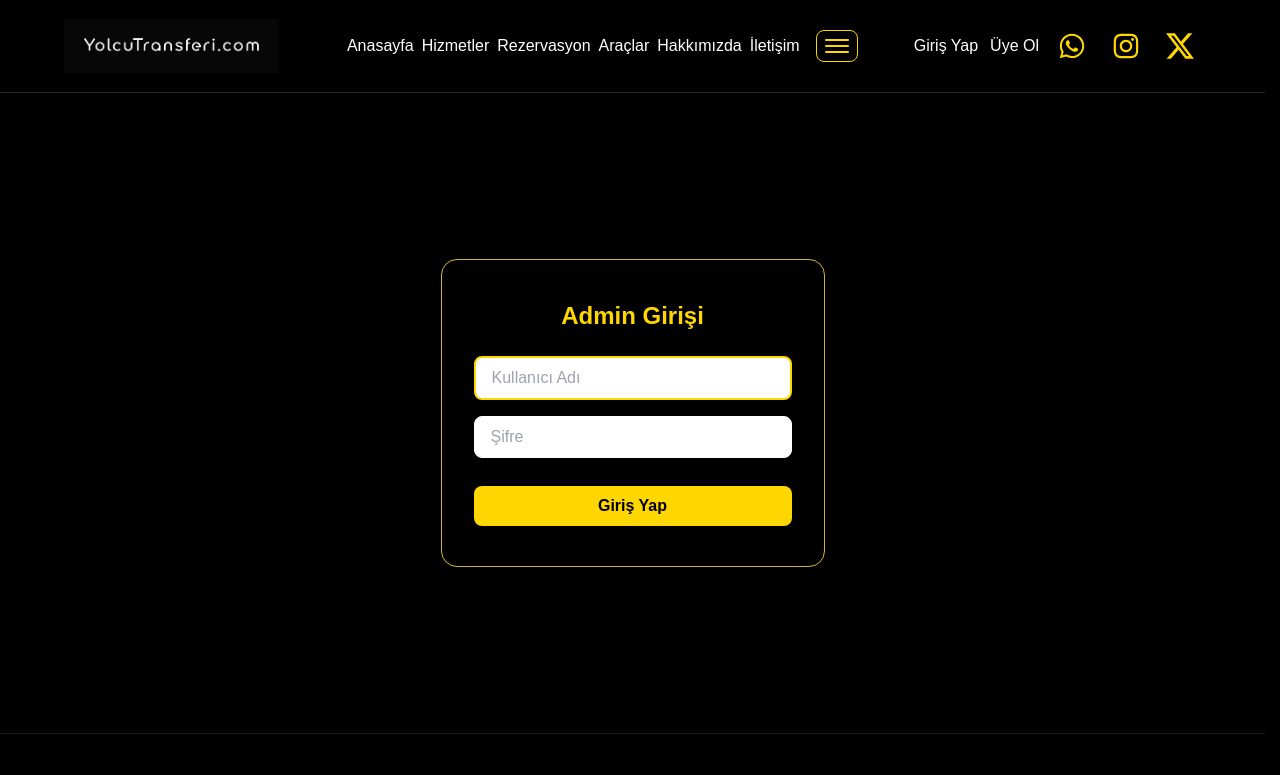
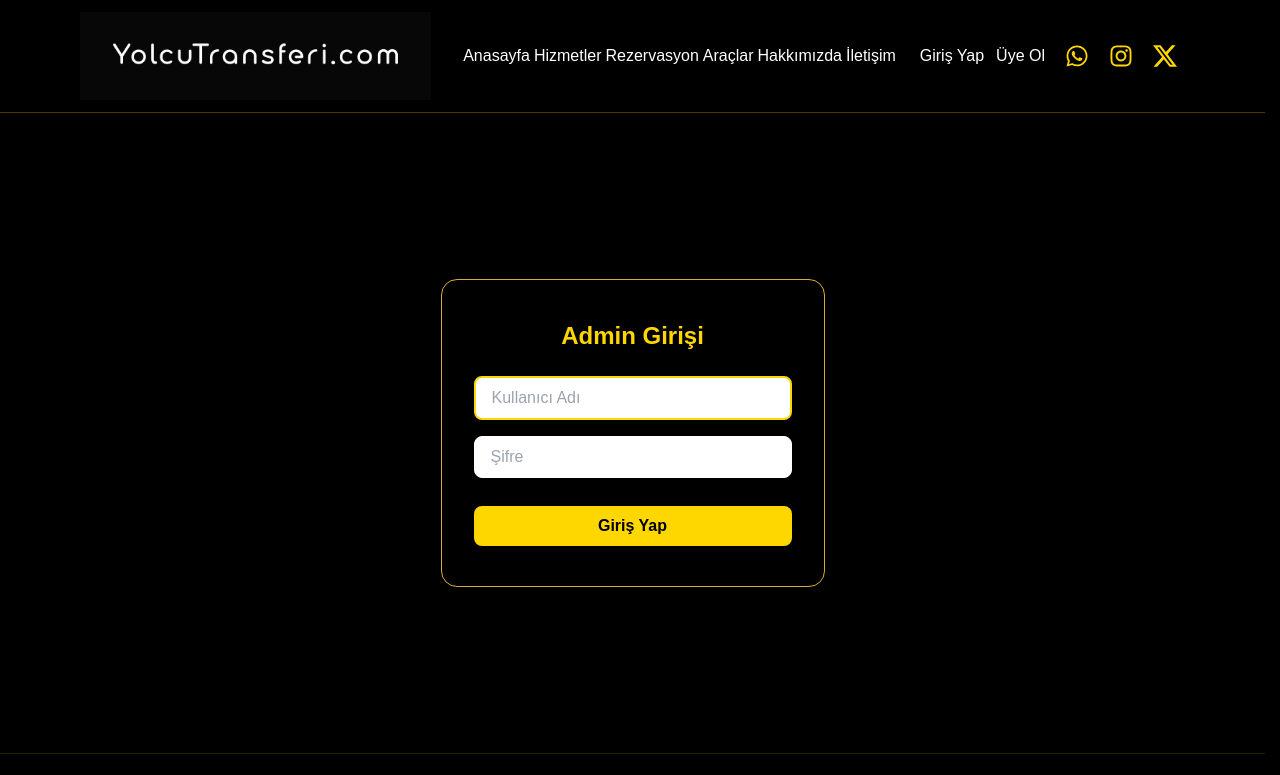
Before and after one commit to haliltayfur/yolcutransferi, a Next.js app: page /admin in a window 1280 px wide. Shown: the top 775 px of the page. Built offline with nearby package versions, Linux system fonts and the light colour scheme.

Commit message:
Update Header.jsx

```diff
--- a/components/Header.jsx
+++ b/components/Header.jsx
@@ -6,7 +6,7 @@ import { FaWhatsapp, FaInstagram } from "react-icons/fa";
 import { SiX } from "react-icons/si";
 
 // Menü
-const desktopMenu = [
+const menuItems = [
   { name: "Anasayfa", href: "/" },
   { name: "Hizmetler", href: "/hizmetler" },
   { name: "Rezervasyon", href: "/rezervasyon" },
@@ -59,27 +59,28 @@ export default function Header() {
   }, [menuOpen]);
 
   return (
-    <header className="w-full bg-black backdrop-blur-md shadow-lg z-40 relative border-b border-[#FFD70033]">
-      <div className="flex items-center justify-between px-7 lg:px-16 py-2 w-full" style={{ minHeight: 86 }}>
-        {/* Logo */}
-        <Link href="/" className="flex items-center min-w-0" style={{ height: "76px" }}>
+    <header className="w-full bg-black/95 shadow-2xl z-40 relative border-b border-[#FFD70044]">
+      <div className="flex items-center justify-between px-8 lg:px-20 py-2 w-full" style={{ minHeight: 100 }}>
+        {/* Logo %20 büyük */}
+        <Link href="/" className="flex items-center min-w-0" style={{ height: "96px" }}>
           <Image
             src="/LOGO.png"
             alt="Logo"
-            width={185}
-            height={76}
+            width={324}    // Örneğin önce 270 ise 324 = 270 * 1.2
+            height={96}
             priority
             style={{
               width: "auto",
-              height: "54px",
-              maxHeight: "76px",
+              height: "96px",
+              maxHeight: "96px",
               objectFit: "contain"
             }}
           />
         </Link>
+
         {/* Menü */}
-        <nav className="flex items-center gap-2 flex-shrink-0 ml-6">
-          {desktopMenu.map((item) => (
+        <nav className="hidden lg:flex items-center gap-1 flex-shrink-0 ml-8">
+          {menuItems.map((item) => (
             <Link
               key={item.href}
               href={item.href}
@@ -88,74 +89,126 @@ export default function Header() {
               {item.name}
             </Link>
           ))}
-          {/* Hamburger */}
-          <button
-            ref={burgerRef}
-            className="flex flex-col gap-1 p-2 rounded-lg border border-gold bg-black/70 ml-2"
-            onClick={() => setMenuOpen(!menuOpen)}
-            aria-label="Menü"
-          >
-            <span className="block w-6 h-0.5 bg-gold rounded"></span>
-            <span className="block w-6 h-0.5 bg-gold rounded"></span>
-            <span className="block w-6 h-0.5 bg-gold rounded"></span>
-          </button>
-        </nav>
-        {/* Sağda giriş/üye ol + sosyal */}
-        <div className="flex items-center gap-3 ml-3">
+
+          {/* Giriş/Üye Ol Butonları */}
           <Link
             href="/login"
-            className="header-btn"
+            className="header-btn ml-5"
           >
             Giriş Yap
           </Link>
           <Link
             href="/register"
-            className="header-btn header-btn-outline"
+            className="header-btn header-btn-outline ml-2"
           >
             Üye Ol
           </Link>
-          <a href="https://wa.me/905395267569" target="_blank" rel="noopener noreferrer" className="header-social">
-            <FaWhatsapp className="w-7 h-7" />
+
+          {/* Sosyal ikonlar */}
+          <a href="https://wa.me/905395267569" target="_blank" rel="noopener noreferrer" className="header-social ml-2">
+            <FaWhatsapp className="w-6 h-6" />
           </a>
           <a href="https://www.instagram.com/yolcutransferi/" target="_blank" rel="noopener noreferrer" className="header-social">
-            <FaInstagram className="w-7 h-7" />
+            <FaInstagram className="w-6 h-6" />
           </a>
           <a href="https://x.com/yolcutransferi" target="_blank" rel="noopener noreferrer" className="header-social">
-            <SiX className="w-7 h-7" />
+            <SiX className="w-6 h-6" />
           </a>
-        </div>
+        </nav>
+
+        {/* Hamburger */}
+        <button
+          ref={burgerRef}
+          className="lg:hidden flex flex-col items-center justify-center gap-1.5 p-3 rounded-xl border-2 border-gold bg-black/90 shadow-xl hover:scale-110 transition-all duration-200"
+          onClick={() => setMenuOpen(!menuOpen)}
+          aria-label="Menü"
+          style={{ minWidth: 52 }}
+        >
+          <span className="block w-9 h-1 rounded-full bg-gold mb-1 shadow-lg" />
+          <span className="block w-9 h-1 rounded-full bg-gold mb-1 shadow-lg" />
+          <span className="block w-9 h-1 rounded-full bg-gold shadow-lg" />
+        </button>
+        {/* Hamburger açılır menü */}
+        {menuOpen && (
+          <nav
+            ref={menuBoxRef}
+            className="fixed right-4 top-24 z-50 bg-[#161616] border-2 border-gold rounded-2xl shadow-2xl animate-fade-in px-6 py-5"
+            style={{
+              minWidth: 230,
+              maxWidth: 320,
+            }}
+          >
+            <div className="flex flex-col gap-1">
+              {menuItems.map((item) => (
+                <Link
+                  key={item.href}
+                  href={item.href}
+                  className="header-menu-link mb-1"
+                  onClick={() => setMenuOpen(false)}
+                >
+                  {item.name}
+                </Link>
+              ))}
+              <Link
+                href="/login"
+                className="header-btn mt-4"
+                onClick={() => setMenuOpen(false)}
+              >
+                Giriş Yap
+              </Link>
+              <Link
+                href="/register"
+                className="header-btn header-btn-outline mt-2"
+                onClick={() => setMenuOpen(false)}
+              >
+                Üye Ol
+              </Link>
+              <div className="flex items-center gap-2 mt-5 justify-center">
+                <a href="https://wa.me/905395267569" target="_blank" rel="noopener noreferrer" className="header-social">
+                  <FaWhatsapp className="w-6 h-6" />
+                </a>
+                <a href="https://www.instagram.com/yolcutransferi/" target="_blank" rel="noopener noreferrer" className="header-social">
+                  <FaInstagram className="w-6 h-6" />
+                </a>
+                <a href="https://x.com/yolcutransferi" target="_blank" rel="noopener noreferrer" className="header-social">
+                  <SiX className="w-6 h-6" />
+                </a>
+              </div>
+            </div>
+          </nav>
+        )}
       </div>
       <style jsx>{`
         .header-menu-link {
           color: #eaeaea;
-          font-size: 18.5px;
+          font-size: 1.13rem; /* 18px + 2px gibi (giriş yap ile eşit) */
           font-weight: 700;
-          letter-spacing: .01em;
-          padding: 10px 16px;
-          border-radius: 10px;
-          transition: color 0.18s, background 0.18s;
-          margin-right: 4px;
+          letter-spacing: .02em;
+          padding: 12px 22px;
+          border-radius: 11px;
+          transition: color 0.16s, background 0.15s;
         }
         .header-menu-link:hover {
           color: #FFD700;
-          background: #1a1a1a;
+          background: #181818;
         }
         .header-btn {
-          background: linear-gradient(90deg, #FFD700 60%, #fff7be 100%);
-          color: #181818;
-          font-weight: 800;
-          font-size: 1.05rem;
-          border-radius: 14px;
-          box-shadow: 0 3px 14px 0 rgba(255,215,0,0.12);
+          background: linear-gradient(90deg, #FFD700 65%, #fff8c0 100%);
+          color: #191919;
+          font-weight: 900;
+          font-size: 1.13rem;
+          border-radius: 15px;
+          box-shadow: 0 4px 20px 0 rgba(255,215,0,0.14);
           border: none;
-          padding: 0.48rem 1.26rem;
-          transition: all .17s cubic-bezier(.32,1.56,.68,1.11);
-          letter-spacing: .01em;
+          padding: 0.7rem 2.1rem;
+          transition: all .18s cubic-bezier(.32,1.56,.68,1.11);
+          letter-spacing: .02em;
         }
         .header-btn:hover {
-          background: linear-gradient(90deg, #fff7be 10%, #FFD700 100%);
-          color: #191919;
-          box-shadow: 0 2px 16px 0 rgba(255,215,0,0.22);
+          background: linear-gradient(90deg, #ffe567 20%, #FFD700 90%);
+          color: #101010;
+          box-shadow: 0 2px 20px 0 rgba(255,215,0,0.18);
+          transform: translateY(-2px) scale(1.04);
         }
         .header-btn-outline {
           background: #191919;
@@ -165,20 +218,23 @@ export default function Header() {
         .header-btn-outline:hover {
           background: linear-gradient(90deg, #FFD700 70%, #fff8c0 100%);
           color: #191919;
+          box-shadow: 0 2px 20px 0 rgba(255,215,0,0.22);
         }
         .header-social {
           color: #FFD700;
           border-radius: 50%;
-          padding: 7px;
-          transition: box-shadow 0.18s, color 0.15s;
+          padding: 8px;
+          transition: color 0.15s, box-shadow 0.18s;
         }
         .header-social:hover {
           color: #fff8c0;
-          box-shadow: 0 0 12px 3px #FFD70077;
+          box-shadow: 0 0 12px 3px #FFD70099;
           background: #161616;
         }
         .bg-gold { background: #FFD700; }
         .border-gold { border-color: #FFD700 !important; }
+        .animate-fade-in { animation: fadeIn .20s; }
+        @keyframes fadeIn { from { opacity: 0; transform: translateY(-16px);} to { opacity: 1; transform: translateY(0);} }
       `}</style>
     </header>
   );
```
